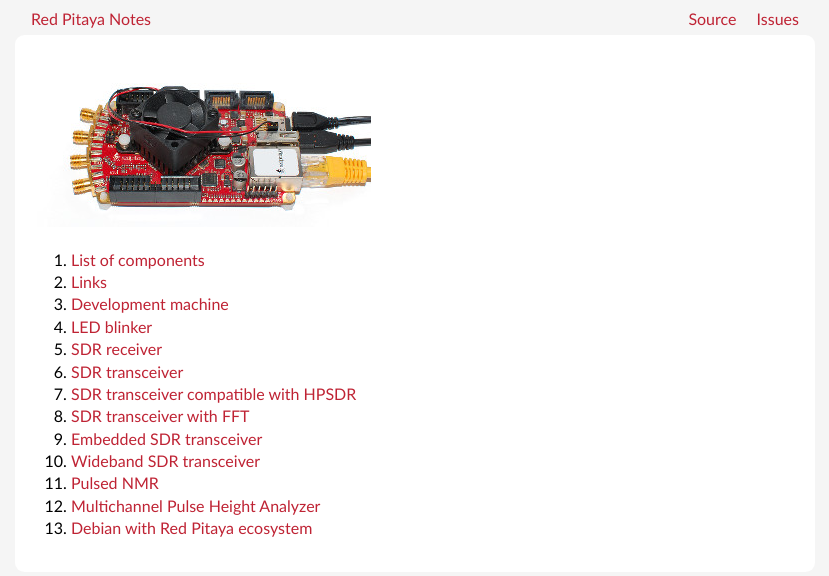
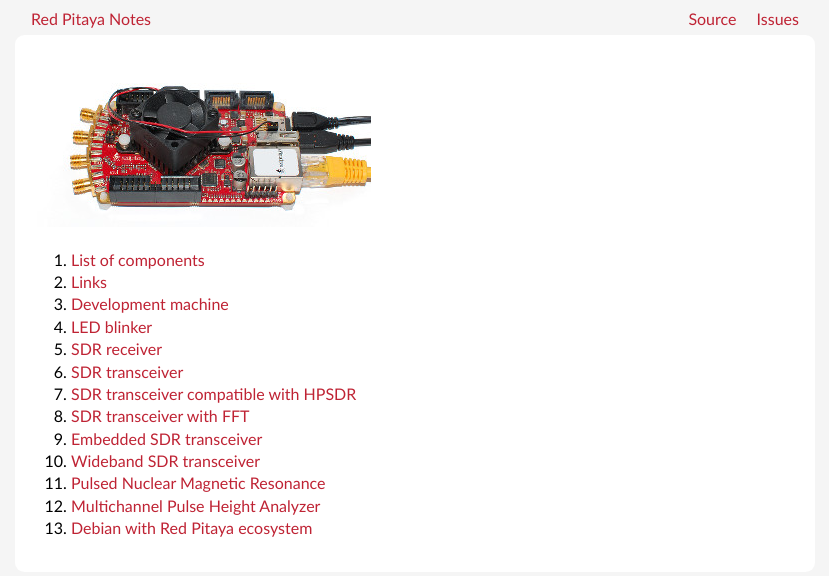
Before and after one commit to pavel-demin/red-pitaya-notes, a Jekyll site: the page built from index.md, in a window 1280 px wide. Shown: the top 576 px of the page, without its empty margins (225-1054 px from the left). Built offline with Jekyll 4.4.1, drawn with Linux system fonts in a browser that asks for light colours.

Commit message:
update pulsed-nmr title

```diff
--- a/index.md
+++ b/index.md
@@ -14,6 +14,6 @@
 1. [SDR transceiver with FFT]({{ "/sdr-transceiver-fft/" | prepend: site.baseurl }})
 1. [Embedded SDR transceiver]({{ "/sdr-transceiver-emb/" | prepend: site.baseurl }})
 1. [Wideband SDR transceiver]({{ "/sdr-transceiver-wide/" | prepend: site.baseurl }})
-1. [Pulsed NMR]({{ "/pulsed-nmr/" | prepend: site.baseurl }})
+1. [Pulsed Nuclear Magnetic Resonance]({{ "/pulsed-nmr/" | prepend: site.baseurl }})
 1. [Multichannel Pulse Height Analyzer]({{ "/mcpha/" | prepend: site.baseurl }})
 1. [Debian with Red Pitaya ecosystem]({{ "/debian-ecosystem/" | prepend: site.baseurl }})
```
Also changed, not shown: pulsed-nmr.md (+1 -1 lines).
